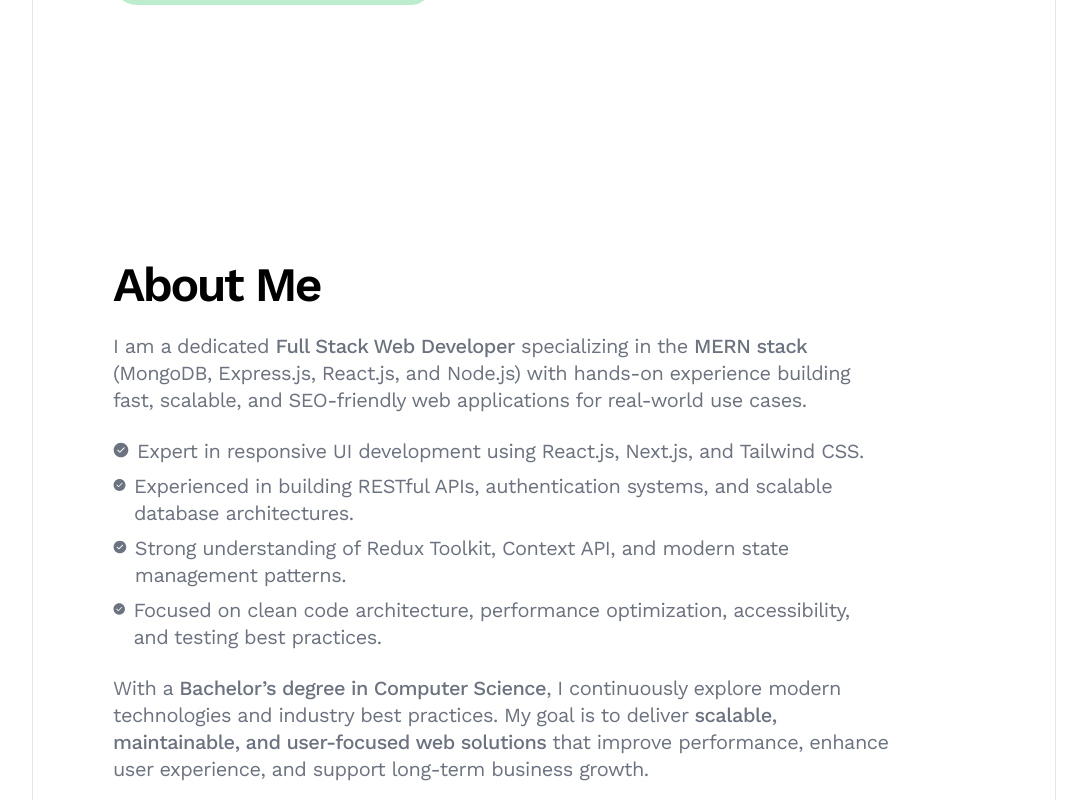
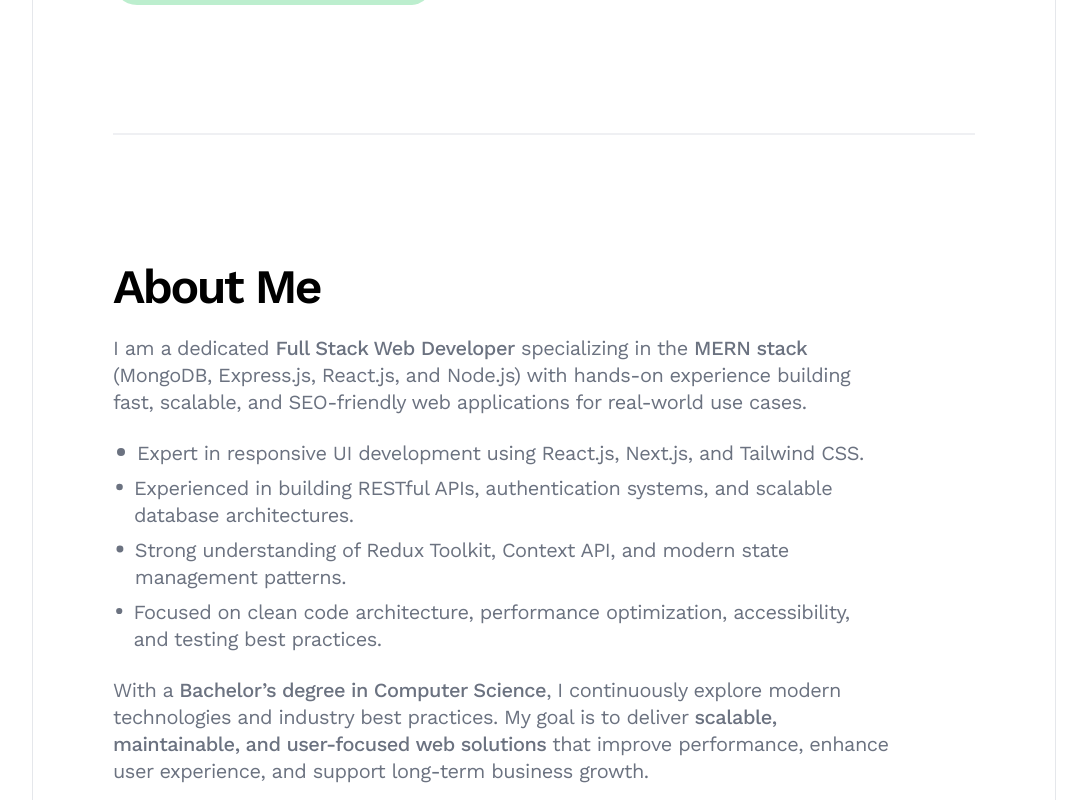
Before and after one commit to ShoaibMuhammad786/full_stack_developer_portfolio, a Next.js app: page / in a window 1280 px wide. Shown: the part 740-1540 px from the top of the page, without its empty margins (96-1183 px from the left). Built offline with nearby package versions, Linux system fonts and the light colour scheme.

Commit message:
fixed performace issues

```diff
--- a/components/home/About.jsx
+++ b/components/home/About.jsx
@@ -1,6 +1,6 @@
 import React from "react";
 import AnimatedText from "../common/AnimatedText";
-import { GoCheckCircleFill } from "react-icons/go";
+import { GoDotFill } from "react-icons/go";
 
 const About = () => {
   return (
@@ -42,15 +42,19 @@
           "Strong understanding of Redux Toolkit, Context API, and modern state management patterns.",
           "Focused on clean code architecture, performance optimization, accessibility, and testing best practices.",
         ].map((skill, index) => (
-          <AnimatedText key={index}>
-            <li className="text-start text-xl leading-[1.35] secondary-text tracking-tight flex items-start gap-2">
-              <GoCheckCircleFill
-                className="text-base text-gray-500 mt-1"
-                aria-hidden="true"
-              />
-              <span>{skill}</span>
-            </li>
-          </AnimatedText>
+          <li className="text-start">
+            <AnimatedText key={index}>
+              <div className="w-full flex items-start gap-2">
+                <GoDotFill
+                  className="text-base text-gray-500 mt-1"
+                  aria-hidden="true"
+                />
+                <span className="text-xl leading-[1.35] secondary-text tracking-tight">
+                  {skill}
+                </span>
+              </div>
+            </AnimatedText>
+          </li>
         ))}
       </ul>
 
--- a/components/home/HomePage.jsx
+++ b/components/home/HomePage.jsx
@@ -16,8 +16,8 @@
     <HomeClient>
       <main className="w-full relative lg:w-[80%] xl:w-[1200px] 2xl:w-[1300px] mx-auto bg-transparent border-l border-r">
         <Hero />
-        {/* <Projects />
-        <Border /> */}
+        {/* <Projects /> */}
+        <Border />
         <About />
         <Border />
         <Experience />
--- a/components/home/ServiceCard.jsx
+++ b/components/home/ServiceCard.jsx
@@ -4,17 +4,12 @@
 
 const ServiceCard = ({ service }) => {
   return (
+    <div role="listitem">
       <AnimatedText>
         <article
-        className="
-          text-start p-6 2xl:p-10 rounded-2xl
-          flex flex-col gap-y-3
-          bg-[#f9f9f9]
-          lg:h-[260px] xl:h-[230px] 2xl:min-h-[250px]
-        "
+          className="text-start p-6 2xl:p-10 rounded-2xl flex flex-col gap-y-3 bg-[#f9f9f9] lg:h-[260px] xl:h-[230px] 2xl:min-h-[250px]"
           aria-labelledby={`service-${service.slug}`}
         >
-        {/* Icon */}
           <Image
             src={service.icon}
             alt={`${service.title} service icon`}
@@ -23,7 +18,6 @@
             className="max-w-10 grayscale"
           />
 
-        {/* Service Title */}
           <h3
             id={`service-${service.slug}`}
             className="text-xl md:text-2xl tracking-tight font-semibold"
@@ -31,12 +25,12 @@
             {service.title}
           </h3>
 
-        {/* Service Description */}
           <p className="main-description text-lg leading-[1.35] secondary-text tracking-tight">
             {service.description}
           </p>
         </article>
       </AnimatedText>
+    </div>
   );
 };
 
--- a/components/home/Services.jsx
+++ b/components/home/Services.jsx
@@ -20,7 +20,6 @@
         </header>
       </AnimatedText>
 
-      {/* Services Grid */}
       <div
         className="w-full mt-12 grid grid-cols-1 lg:grid-cols-2 gap-6"
         role="list"
```
Lines whose indentation alone changed are shown as unchanged.
